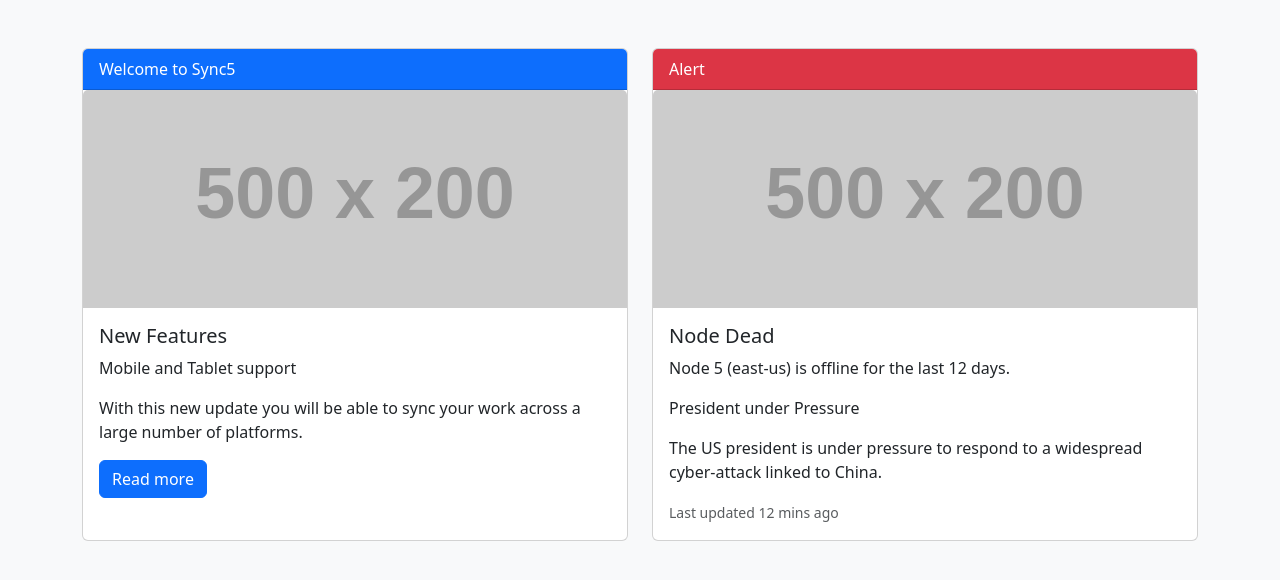
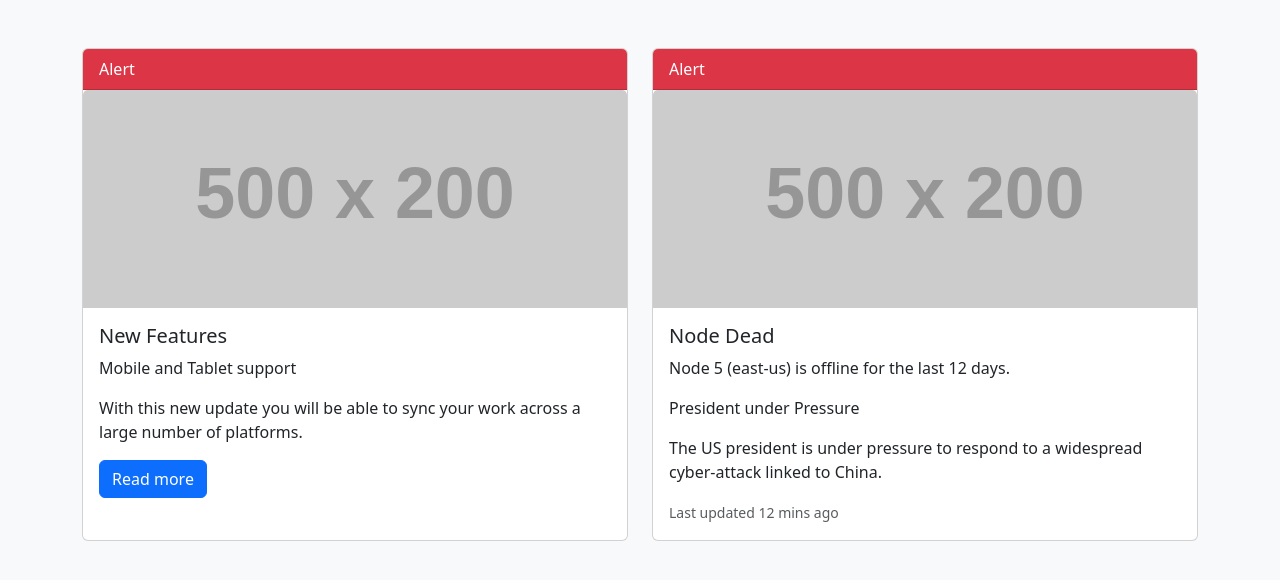
Before and after one commit to acciojob/bootstrap-card-SaiKiran93814, a website: page main.html in a window 1280 px wide. Drawn offline with nearby package versions, Linux system fonts and the light colour scheme; placeholder pictures from the web are drawn by us.

Commit message:
created a submission

```diff
--- a/main.html
+++ b/main.html
@@ -20,9 +20,9 @@
       <!-- Card 1 -->
       <div class="col">
         <div class="card h-100">
-          <div class="card-header bg-primary text-white">
-            Welcome to Sync5
-          </div>
+			<div class="card-header bg-danger text-white">
+				Alert
+			</div>
           <img src="https://via.placeholder.com/500x200" class="card-img-top" alt="Sync5 image">
           <div class="card-body">
             <h5 class="card-title">New Features</h5>
```
